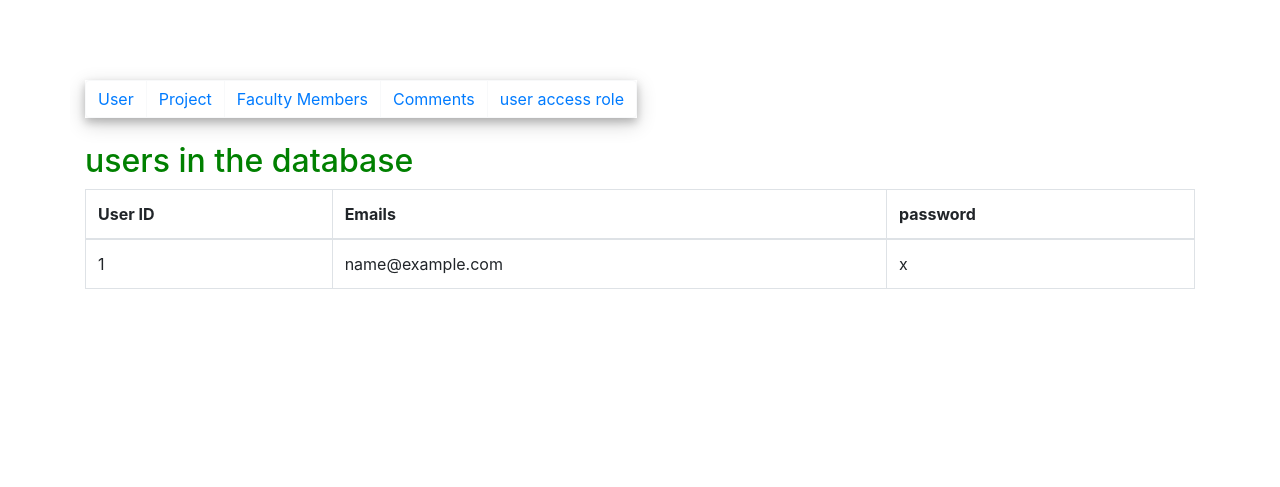
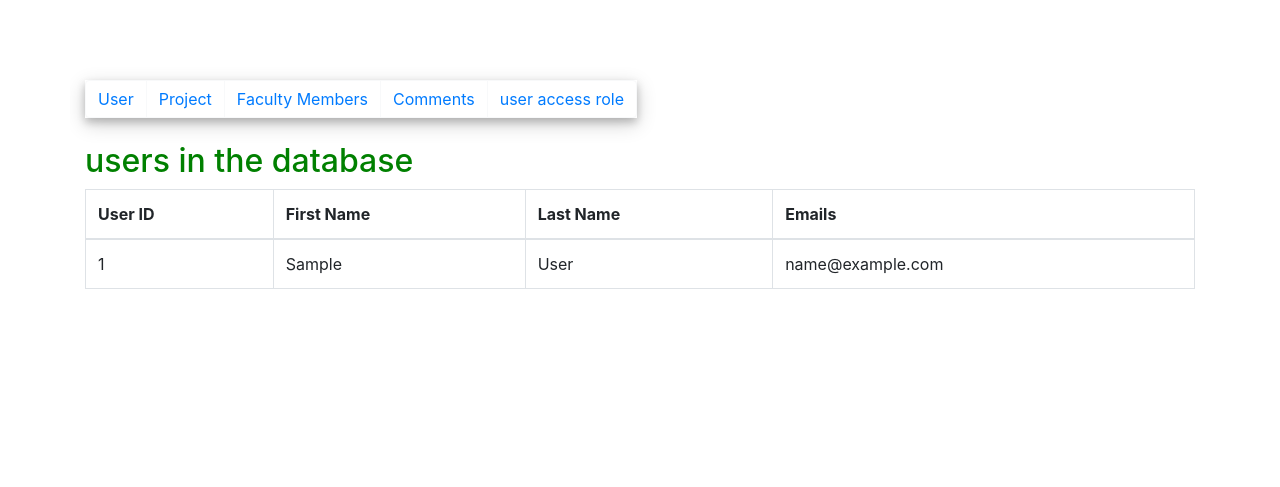
Before and after one commit to Singh-Ish/selfassessment, a Flask app: template sapp/templates/dbview/user.html in a window 1280 px wide. Shown: the part 66-553 px from the top of the page. Run offline with Flask 2, Linux system fonts and the light colour scheme; the template is opened without the code that fills it: most values are stand-ins (such as "Sample title", 1, 10 or a date in 2020); some libraries are stand-ins or nearby versions.

Commit message:
fixing bugs

```diff
--- a/sapp/routes.py
+++ b/sapp/routes.py
@@ -430,6 +430,7 @@ def pupload():
         #print(os.path.join(app.config['UPLOAD_FOLDER'], sf))
         f.save(os.path.join(app.config['UPLOAD_FOLDER'], sf))
 
+
         try:
             projects.pupload()       # update the project data in the database fucntion in models
             flash("successfully saved the Project details to the database", "success")
@@ -622,9 +623,7 @@ def sendmail():
     subject = request.form["subject"]
     temail = emailtemplate.objects().first()
 
-    #subject = 'Mail from flask server'
-    #msg = "testing the body message form flask mail "
-    #recipients = 'ishdeep.711@gmail.com'
+
     sender = temail.sender
     msg = Message(subject=subject, body=body,
                   sender=sender, recipients=recipients)
--- a/sapp/templates/dbview/user.html
+++ b/sapp/templates/dbview/user.html
@@ -10,16 +10,19 @@
   <thead>
   <tr>
     <th>User ID </th>
+    <th>First Name</th>
+    <th>Last Name</th>
     <th>Emails</th>
-    <th>password </th>
+
   </tr>
   </thead>
   <tbody>
   {% for user in users %}
   <tr>
     <td> {{ user.userId }} </td>
+    <td>{{user.firstName}} </td>
+    <td> {{user.lastName}}</td>
     <td>{{ user.email }}</td>
-    <td>{{ user.password }}</td>
   </tr>
 
   {% else %}
```
Also changed, not shown: sapp/models.py (+4 -4 lines).
